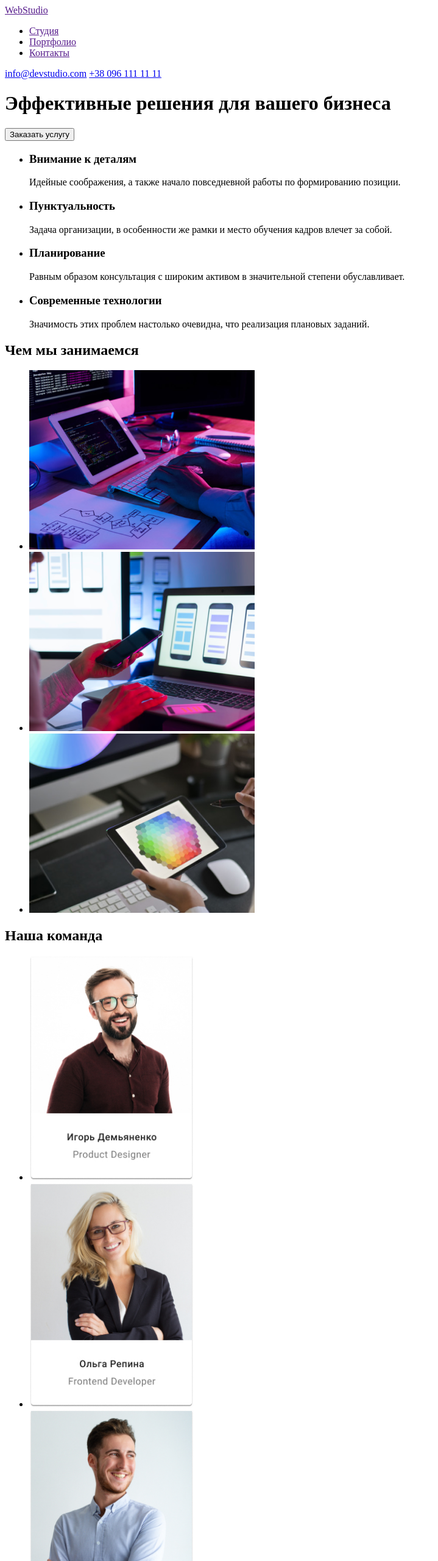
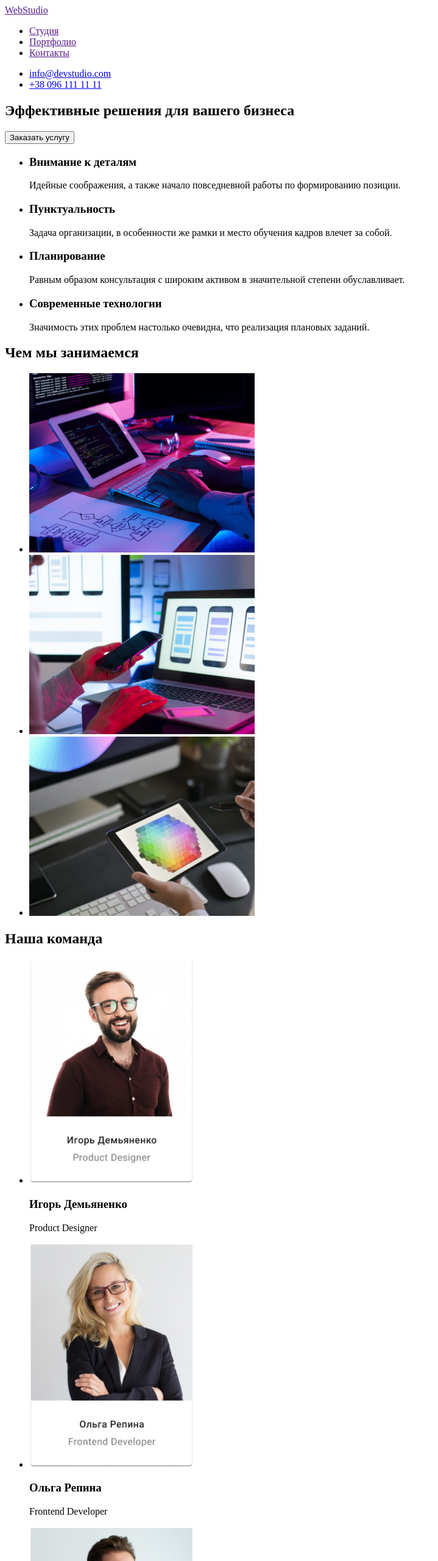
Before and after one commit to Yuriy2008/goit-markup-hw-01, a plain HTML site: page index.html in a window 1280 px wide. Shown: the top 2560 px of the page at 61% size, without its empty margins (0-719 px from the left). Drawn offline with Linux system fonts and the light colour scheme.

Commit message:
last version

```diff
--- a/index.html
+++ b/index.html
@@ -18,14 +18,18 @@
                 <li><a href="">Контакты</a></li>
             </ul>
         </nav>
-        <a href="mailto:info@devstudio.com">info@devstudio.com</a>
-        <a href="tel:+380961111111">+38 096 111 11 11</a>
+            <ul>
+                <li><a href="mailto:info@devstudio.com">info@devstudio.com</a></li>
+                <li><a href="tel:+380961111111">+38 096 111 11 11</a></li>
+            </ul>
     </header>
     <main>
-        <div>
+        <section>
             <h1>Эффективные решения для вашего бизнеса</h1>
             <button type="button">Заказать услугу</button>
-        </div>
+        </section>
+
+        <section>
             <ul>
                 <li>
                     <h3>Внимание к деталям</h3>
@@ -44,10 +48,11 @@
                     <p>Значимость этих проблем настолько очевидна, что реализация плановых заданий.</p>
                 </li>
             </ul>
+        </section>
 
         <!--What are we doing?-->
         <section>
-            <h1>Чем мы занимаемся</h2>
+            <h2>Чем мы занимаемся</h2>
                 <ul>
                     <li><img src="images/box1.png" alt="box1" width="370" height="294"></li>
                     <li><img src="images/box2.png" alt="box2" width="370" height="294"></li>
@@ -59,19 +64,21 @@
         <section>
             <h2>Наша команда</h2>
             <ul>
-                <li><img src="images/card1.jpg" alt="team" width="270" height="368"></li>
-                <li><img src="images/card2.jpg" alt="team" width="270" height="368"></li>
-                <li><img src="images/card3.jpg" alt="team" width="270" height="368"></li>
-                <li><img src="images/card4.jpg" alt="team" width="270" height="368"></li>
+                <li><img src="images/card1.jpg" alt="team" width="270" height="368"><h3>Игорь Демьяненко</h3><p>Product Designer</p></li>
+                <li><img src="images/card2.jpg" alt="team" width="270" height="368"><h3>Ольга Репина</h3><p>Frontend Developer</p></li>
+                <li><img src="images/card3.jpg" alt="team" width="270" height="368"><h3>Николай Тарасов</h3><p>Marketing</p></li>
+                <li><img src="images/card4.jpg" alt="team" width="270" height="368"><h3>Михаил Ермаков</h3><p>UI Designer</p></li>
             </ul>
         </section>
     </main>
     <footer>
         <a href="">WebStudio</a>
         <address>
-            г. Киев, пр-т Леси Украинки, 26 <br>
-            info@example.com <br>
-            +38 099 111 11 11
+           <p>>г. Киев, пр-т Леси Украинки, 26</p>
+           <ul>
+               <li> <a href="tel:+380991111111">+38 099 111 11 11</a></li>
+               <li> <a href="mailto:info@ecomxample.">info@ecomxample.</a></li>
+           </ul>
         </address>
     </footer>
 </body>
```
Lines whose indentation alone changed are shown as unchanged.
